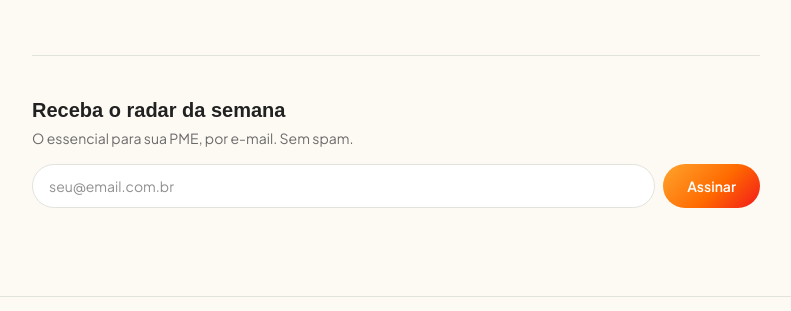
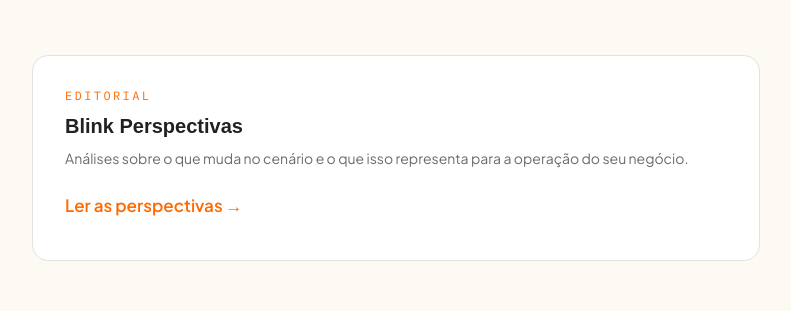
Before and after one commit to Ln-Carvalho/blink-press, a Next.js app: page /radar in a window 1280 px wide. Shown: the part 823-1134 px from the top of the page, without its empty margins (244-1035 px from the left). Built offline with nearby package versions, Linux system fonts and the light colour scheme; no server answers; a web font is replaced by a local one.

Commit message:
feat(integration): wire perspectivas into Keystatic, sitemap and Radar page

```diff
--- a/app/(site)/radar/page.tsx
+++ b/app/(site)/radar/page.tsx
@@ -85,6 +85,20 @@
         </Link>
       </aside>
 
+      <aside className="rounded-2xl border border-line bg-white p-6 sm:p-8">
+        <p className="font-mono text-xs uppercase tracking-[0.2em] text-orange">Editorial</p>
+        <h2 className="mt-2 font-display text-xl font-semibold">Blink Perspectivas</h2>
+        <p className="mt-2 text-sm text-muted">
+          Análises sobre o que muda no cenário e o que isso representa para a operação do seu negócio.
+        </p>
+        <Link
+          href="/radar/perspectivas"
+          className="mt-4 inline-flex min-h-[44px] items-center font-semibold text-orange transition-colors hover:text-red"
+        >
+          Ler as perspectivas →
+        </Link>
+      </aside>
+
       <aside className="border-t border-line pt-10">
         <h2 className="font-display text-xl font-semibold">Receba o radar da semana</h2>
         <p className="mb-4 mt-1 text-sm text-muted">O essencial para sua PME, por e-mail. Sem spam.</p>
--- a/app/sitemap.ts
+++ b/app/sitemap.ts
@@ -1,5 +1,5 @@
 import type { MetadataRoute } from 'next';
-import { getNoticias, getPapers } from '@/lib/content';
+import { getNoticias, getPapers, getPerspectivas } from '@/lib/content';
 
 const BASE = process.env.NEXT_PUBLIC_SITE_URL ?? 'https://blinkgroup.com.br';
 
@@ -9,5 +9,7 @@
     { url: `${BASE}/research`, changeFrequency: 'weekly', priority: 0.9 },
     ...getNoticias().map((n) => ({ url: `${BASE}/radar/${n.slug}`, lastModified: n.date })),
     ...getPapers().map((p) => ({ url: `${BASE}/research/${p.slug}`, lastModified: p.date })),
+    { url: `${BASE}/radar/perspectivas`, changeFrequency: 'weekly', priority: 0.8 },
+    ...getPerspectivas().map((p) => ({ url: `${BASE}/radar/perspectivas/${p.slug}`, lastModified: p.date })),
   ];
 }
--- a/keystatic.config.ts
+++ b/keystatic.config.ts
@@ -1,5 +1,5 @@
 import { config, collection, fields } from '@keystatic/core';
-import { CATEGORIES } from './lib/schemas';
+import { CATEGORIES, PERSPECTIVA_CATEGORIES } from './lib/schemas';
 
 const isProd = process.env.NODE_ENV === 'production';
 
@@ -74,5 +74,37 @@
         content: fields.mdx({ label: 'Conteúdo' }),
       },
     }),
+    perspectivas: collection({
+      label: 'Perspectivas (análise editorial)',
+      slugField: 'title',
+      path: 'content/perspectivas/*',
+      format: { contentField: 'content' },
+      entryLayout: 'content',
+      columns: ['status', 'date', 'category'],
+      schema: {
+        title: fields.slug({ name: { label: 'Título' } }),
+        status: fields.select({
+          label: 'Status',
+          options: [
+            { label: 'Draft (rascunho)', value: 'draft' },
+            { label: 'Published (no ar após deploy)', value: 'published' },
+          ],
+          defaultValue: 'draft',
+        }),
+        date: fields.date({ label: 'Data', validation: { isRequired: true } }),
+        category: fields.select({
+          label: 'Categoria',
+          options: PERSPECTIVA_CATEGORIES.map((c) => ({ label: c, value: c })),
+          defaultValue: 'Tributário',
+        }),
+        summary: fields.text({
+          label: 'Em resumo',
+          multiline: true,
+          validation: { isRequired: true },
+        }),
+        author: fields.text({ label: 'Autor (opcional)' }),
+        content: fields.mdx({ label: 'Conteúdo' }),
+      },
+    }),
   },
 });
```
